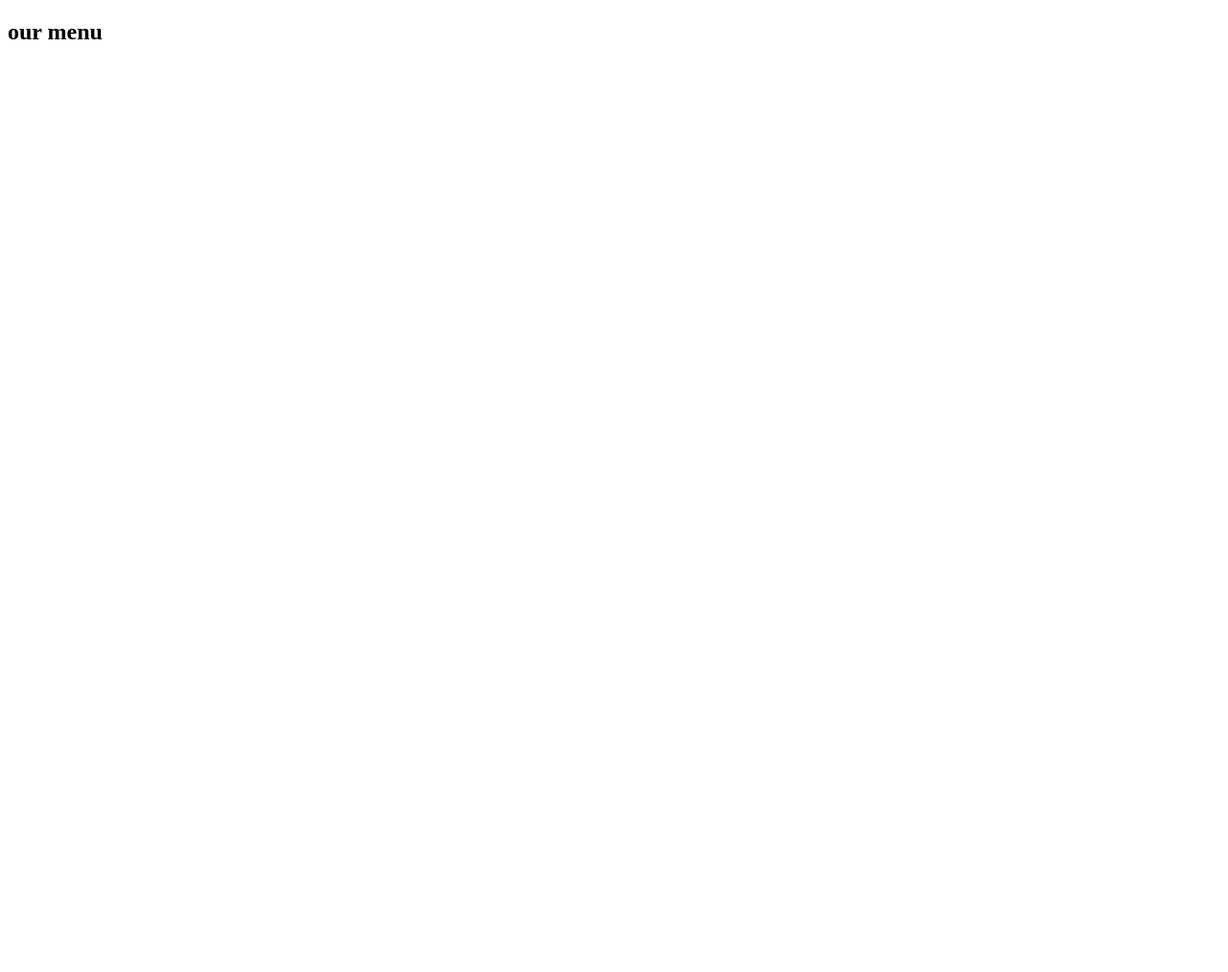
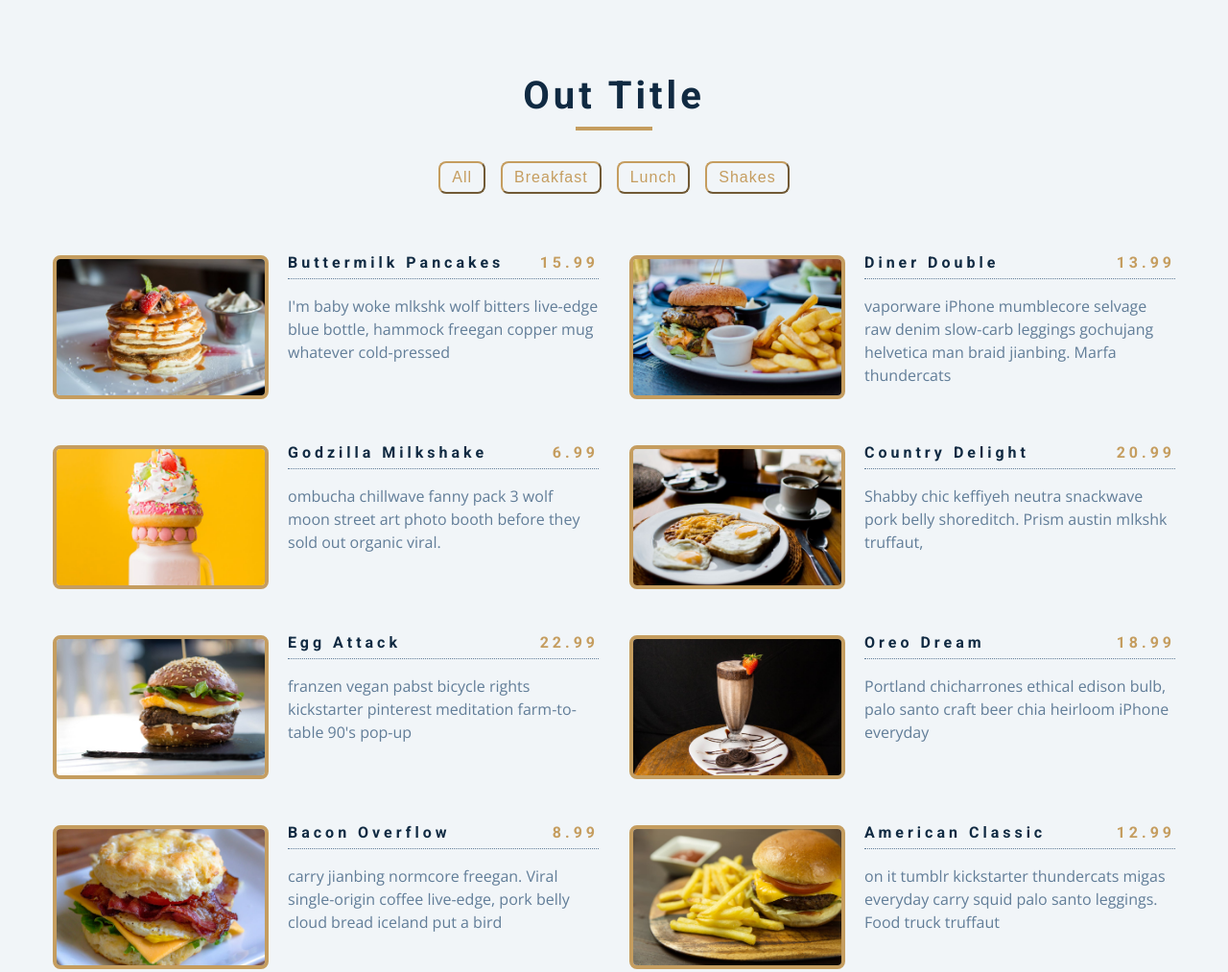
Before and after one commit to MertAkil/Vanilla-JS-Projects, a plain HTML site: page 08-menu/index.html in a window 1280 px wide. Shown: the top 1013 px of the page at 96% size. Before the commit the page ends 800 px from the top, so only its background shows below. Drawn offline with nearby package versions, Linux system fonts and the light colour scheme.

Commit message:
commit the new menu card

```diff
--- a/08-menu/app.js
+++ b/08-menu/app.js
@@ -0,0 +1,146 @@
+const menu = [
+    {
+      id: 1,
+      title: "buttermilk pancakes",
+      category: "breakfast",
+      price: 15.99,
+      img: "./images/item-1.jpeg",
+      desc: `I'm baby woke mlkshk wolf bitters live-edge blue bottle, hammock freegan copper mug whatever cold-pressed `,
+    },
+    {
+      id: 2,
+      title: "diner double",
+      category: "lunch",
+      price: 13.99,
+      img: "./images/item-2.jpeg",
+      desc: `vaporware iPhone mumblecore selvage raw denim slow-carb leggings gochujang helvetica man braid jianbing. Marfa thundercats `,
+    },
+    {
+      id: 3,
+      title: "godzilla milkshake",
+      category: "shakes",
+      price: 6.99,
+      img: "./images/item-3.jpeg",
+      desc: `ombucha chillwave fanny pack 3 wolf moon street art photo booth before they sold out organic viral.`,
+    },
+    {
+      id: 4,
+      title: "country delight",
+      category: "breakfast",
+      price: 20.99,
+      img: "./images/item-4.jpeg",
+      desc: `Shabby chic keffiyeh neutra snackwave pork belly shoreditch. Prism austin mlkshk truffaut, `,
+    },
+    {
+      id: 5,
+      title: "egg attack",
+      category: "lunch",
+      price: 22.99,
+      img: "./images/item-5.jpeg",
+      desc: `franzen vegan pabst bicycle rights kickstarter pinterest meditation farm-to-table 90's pop-up `,
+    },
+    {
+      id: 6,
+      title: "oreo dream",
+      category: "shakes",
+      price: 18.99,
+      img: "./images/item-6.jpeg",
+      desc: `Portland chicharrones ethical edison bulb, palo santo craft beer chia heirloom iPhone everyday`,
+    },
+    {
+      id: 7,
+      title: "bacon overflow",
+      category: "breakfast",
+      price: 8.99,
+      img: "./images/item-7.jpeg",
+      desc: `carry jianbing normcore freegan. Viral single-origin coffee live-edge, pork belly cloud bread iceland put a bird `,
+    },
+    {
+      id: 8,
+      title: "american classic",
+      category: "lunch",
+      price: 12.99,
+      img: "./images/item-8.jpeg",
+      desc: `on it tumblr kickstarter thundercats migas everyday carry squid palo santo leggings. Food truck truffaut  `,
+    },
+    {
+      id: 9,
+      title: "quarantine buddy",
+      category: "shakes",
+      price: 16.99,
+      img: "./images/item-9.jpeg",
+      desc: `skateboard fam synth authentic semiotics. Live-edge lyft af, edison bulb yuccie crucifix microdosing.`,
+    },
+  ];
+
+const sectionCenter = document.querySelector(".section-center");
+const container = document.querySelector(".btn-container");
+
+
+// load items
+window.addEventListener("DOMContentLoaded", ()=>{
+    displayMenuItems(menu);
+    displayMenuButtons();
+});
+
+
+
+
+
+
+function displayMenuItems(menuItems){
+    let displayMenu = menuItems.map((item)=>{
+        // console.log(item);
+        // return item;
+        return `<article class="menu-item">
+        <img src=${item.img} class="photo" alt=${item.title}>
+        <div class="item-info">
+          <header>
+            <h4>${item.title}</h4>
+            <h4 class="price">${item.price}</h4>
+          </header>
+          <p class="item-text">
+            ${item.desc}
+          </p>
+        </div>
+      </article>`
+    });
+    displayMenu = displayMenu.join("");
+    sectionCenter.innerHTML = displayMenu;
+    // console.log(displayMenu);
+
+}
+
+function displayMenuButtons(){
+    const categories = menu.reduce((values, item)=>{
+        if(!values.includes(item.category)){
+            values.push(item.category);
+        }
+        return values
+    },
+    ["all"]
+    );
+    const categoryBtns = categories.map((category)=>{
+        return `<button class="filter-btn" type="button" data-id=${category}>${category}</button>`
+    }).join("");
+    container.innerHTML = categoryBtns;
+    const filterBtns = document.querySelectorAll(".filter-btn");
+    // filter items
+    filterBtns.forEach((btn)=>{
+        btn.addEventListener("click", (e)=>{
+            const category = e.currentTarget.dataset.id;
+            const menuCategory = menu.filter((menuItem)=>{
+                if(menuItem.category === category){
+                    return menuItem;
+                }
+            })
+            if(category === "all"){
+                displayMenuItems(menu);
+            }
+            else{
+                displayMenuItems(menuCategory);
+            }
+        });
+    });
+
+}
--- a/08-menu/index.html
+++ b/08-menu/index.html
@@ -13,16 +13,38 @@
     <link rel="stylesheet" href="styles.css" />
   </head>
   <body>
-<section class="menu">
-    <!-- title -->
-    <div class="title">
-        <h2>our menu</h2>
+    <section class="menu">
+      <!-- title -->
+      <div class="title">
+        <h2>out title</h2>
         <div class="underline"></div>
-    </div>
-    <!-- filter buttons -->
-    <!-- menu items -->
-    <div class="section-center"></div>
-</section>    <!-- javascript -->
+      </div>
+      <!-- filter button -->
+      <div class="btn-container">
+        <!-- <button class="filter-btn" type="button" data-id="all">all</button>
+        <button class="filter-btn" type="button" data-id="breakfast">breakfast</button>
+        <button class="filter-btn" type="button" data-id="lunch">lunch</button>
+        <button class="filter-btn" type="button" data-id="shakes">shakes</button> -->
+      </div>
+      <!-- menu items -->
+      <div class="section-center">
+        <!-- single item -->
+        <!-- <article class="menu-item">
+          <img src="menu-item.jpeg" class="photo" alt="menu item">
+          <div class="item-info">
+            <header>
+              <h4>buttermilk pancakes</h4>
+              <h4 class="price">$15</h4>
+            </header>
+            <p class="item-text">
+              Lorem ipsum, dolor sit amet consectetur adipisicing elit. Eum, id.
+            </p>
+          </div>
+        </article> -->
+        <!-- end of single item -->
+      </div>
+    </section>
+    <!-- javascript -->
     <script src="app.js"></script>
   </body>
 </html>
--- a/08-menu/styles.css
+++ b/08-menu/styles.css
@@ -0,0 +1,264 @@
+/*
+===============
+Fonts
+===============
+*/
+@import url("https://fonts.googleapis.com/css?family=Open+Sans|Roboto:400,700&display=swap");
+
+/*
+===============
+Variables
+===============
+*/
+
+:root {
+  /* dark shades of primary color*/
+  --clr-primary-1: hsl(205, 86%, 17%);
+  --clr-primary-2: hsl(205, 77%, 27%);
+  --clr-primary-3: hsl(205, 72%, 37%);
+  --clr-primary-4: hsl(205, 63%, 48%);
+  /* primary/main color */
+  --clr-primary-5: #49a6e9;
+  /* lighter shades of primary color */
+  --clr-primary-6: hsl(205, 89%, 70%);
+  --clr-primary-7: hsl(205, 90%, 76%);
+  --clr-primary-8: hsl(205, 86%, 81%);
+  --clr-primary-9: hsl(205, 90%, 88%);
+  --clr-primary-10: hsl(205, 100%, 96%);
+  /* darkest grey - used for headings */
+  --clr-grey-1: hsl(209, 61%, 16%);
+  --clr-grey-2: hsl(211, 39%, 23%);
+  --clr-grey-3: hsl(209, 34%, 30%);
+  --clr-grey-4: hsl(209, 28%, 39%);
+  /* grey used for paragraphs */
+  --clr-grey-5: hsl(210, 22%, 49%);
+  --clr-grey-6: hsl(209, 23%, 60%);
+  --clr-grey-7: hsl(211, 27%, 70%);
+  --clr-grey-8: hsl(210, 31%, 80%);
+  --clr-grey-9: hsl(212, 33%, 89%);
+  --clr-grey-10: hsl(210, 36%, 96%);
+  --clr-white: #fff;
+  --clr-red-dark: hsl(360, 67%, 44%);
+  --clr-red-light: hsl(360, 71%, 66%);
+  --clr-green-dark: hsl(125, 67%, 44%);
+  --clr-green-light: hsl(125, 71%, 66%);
+  --clr-gold: #c59d5f;
+  --clr-black: #222;
+  --ff-primary: "Roboto", sans-serif;
+  --ff-secondary: "Open Sans", sans-serif;
+  --transition: all 0.3s linear;
+  --spacing: 0.25rem;
+  --radius: 0.5rem;
+  --light-shadow: 0 5px 15px rgba(0, 0, 0, 0.1);
+  --dark-shadow: 0 5px 15px rgba(0, 0, 0, 0.2);
+  --max-width: 1170px;
+  --fixed-width: 620px;
+}
+/*
+===============
+Global Styles
+===============
+*/
+
+*,
+::after,
+::before {
+  margin: 0;
+  padding: 0;
+  box-sizing: border-box;
+}
+body {
+  font-family: var(--ff-secondary);
+  background: var(--clr-grey-10);
+  color: var(--clr-grey-1);
+  line-height: 1.5;
+  font-size: 0.875rem;
+}
+ul {
+  list-style-type: none;
+}
+a {
+  text-decoration: none;
+}
+img:not(.logo) {
+  width: 100%;
+}
+img {
+  display: block;
+}
+
+h1,
+h2,
+h3,
+h4 {
+  letter-spacing: var(--spacing);
+  text-transform: capitalize;
+  line-height: 1.25;
+  margin-bottom: 0.75rem;
+  font-family: var(--ff-primary);
+}
+h1 {
+  font-size: 3rem;
+}
+h2 {
+  font-size: 2rem;
+}
+h3 {
+  font-size: 1.25rem;
+}
+h4 {
+  font-size: 0.875rem;
+}
+p {
+  margin-bottom: 1.25rem;
+  color: var(--clr-grey-5);
+}
+@media screen and (min-width: 800px) {
+  h1 {
+    font-size: 4rem;
+  }
+  h2 {
+    font-size: 2.5rem;
+  }
+  h3 {
+    font-size: 1.75rem;
+  }
+  h4 {
+    font-size: 1rem;
+  }
+  body {
+    font-size: 1rem;
+  }
+  h1,
+  h2,
+  h3,
+  h4 {
+    line-height: 1;
+  }
+}
+/*  global classes */
+
+.btn {
+    text-transform: uppercase;
+    background: transparent;
+    color: var(--clr-black);
+    padding: 0.375rem 0.75rem;
+    letter-spacing: var(--spacing);
+    display: inline-block;
+    transition: var(--transition);
+    font-size: 0.875rem;
+    border: 2px solid var(--clr-black);
+    cursor: pointer;
+    box-shadow: 0 1px 3px rgba(0, 0, 0, 0.2);
+    border-radius: var(--radius);
+  }
+  .btn:hover {
+    color: var(--clr-white);
+    background: var(--clr-black);
+  }
+  /* section */
+  .section {
+    padding: 5rem 0;
+  }
+
+  main {
+    min-height: 100vh;
+    display: grid;
+    place-items: center;
+  }
+/*
+===============
+Menu
+===============
+*/
+
+.menu {
+    padding: 5rem 0;
+  }
+  .title {
+    text-align: center;
+    margin-bottom: 2rem;
+  }
+  .underline {
+    width: 5rem;
+    height: 0.25rem;
+    background: var(--clr-gold);
+    margin-left: auto;
+    margin-right: auto;
+  }
+  .btn-container {
+    margin-bottom: 4rem;
+    display: flex;
+    justify-content: center;
+  }
+  .filter-btn {
+    background: transparent;
+    border-color: var(--clr-gold);
+    font-size: 1rem;
+    text-transform: capitalize;
+    margin: 0 0.5rem;
+    letter-spacing: 1px;
+    border-radius: var(--radius);
+    padding: 0.375rem 0.75rem;
+    color: var(--clr-gold);
+    cursor: pointer;
+    transition: var(--transition);
+  }
+  .filter-btn:hover {
+    background: var(--clr-gold);
+    color: var(--clr-white);
+  }
+  .section-center {
+    width: 90vw;
+    margin: 0 auto;
+    max-width: 1170px;
+    display: grid;
+    gap: 3rem 2rem;
+    justify-items: center;
+  }
+  .menu-item {
+    display: grid;
+    gap: 1rem 2rem;
+    max-width: 25rem;
+  }
+  .photo {
+    object-fit: cover;
+    height: 200px;
+    border: 0.25rem solid var(--clr-gold);
+    border-radius: var(--radius);
+  }
+  .item-info header {
+    display: flex;
+    justify-content: space-between;
+    border-bottom: 0.5px dotted var(--clr-grey-5);
+  }
+  .item-info h4 {
+    margin-bottom: 0.5rem;
+  }
+  .price {
+    color: var(--clr-gold);
+  }
+  .item-text {
+    margin-bottom: 0;
+    padding-top: 1rem;
+  }
+
+  @media screen and (min-width: 768px) {
+    .menu-item {
+      grid-template-columns: 225px 1fr;
+      gap: 0 1.25rem;
+      max-width: 40rem;
+    }
+    .photo {
+      height: 175px;
+    }
+  }
+  @media screen and (min-width: 1200px) {
+    .section-center {
+      width: 95vw;
+      grid-template-columns: 1fr 1fr;
+    }
+    .photo {
+      height: 150px;
+    }
+  }
```
Also changed, not shown: 08-menu/images/item-1.jpeg (added), 08-menu/images/item-10.jpeg (added), 08-menu/images/item-2.jpeg (added), 08-menu/images/item-3.jpeg (added), 08-menu/images/item-4.jpeg (added), 08-menu/images/item-5.jpeg (added), 08-menu/images/item-6.jpeg (added), 08-menu/images/item-7.jpeg (added), 08-menu/images/item-8.jpeg (added), 08-menu/images/item-9.jpeg (added).
